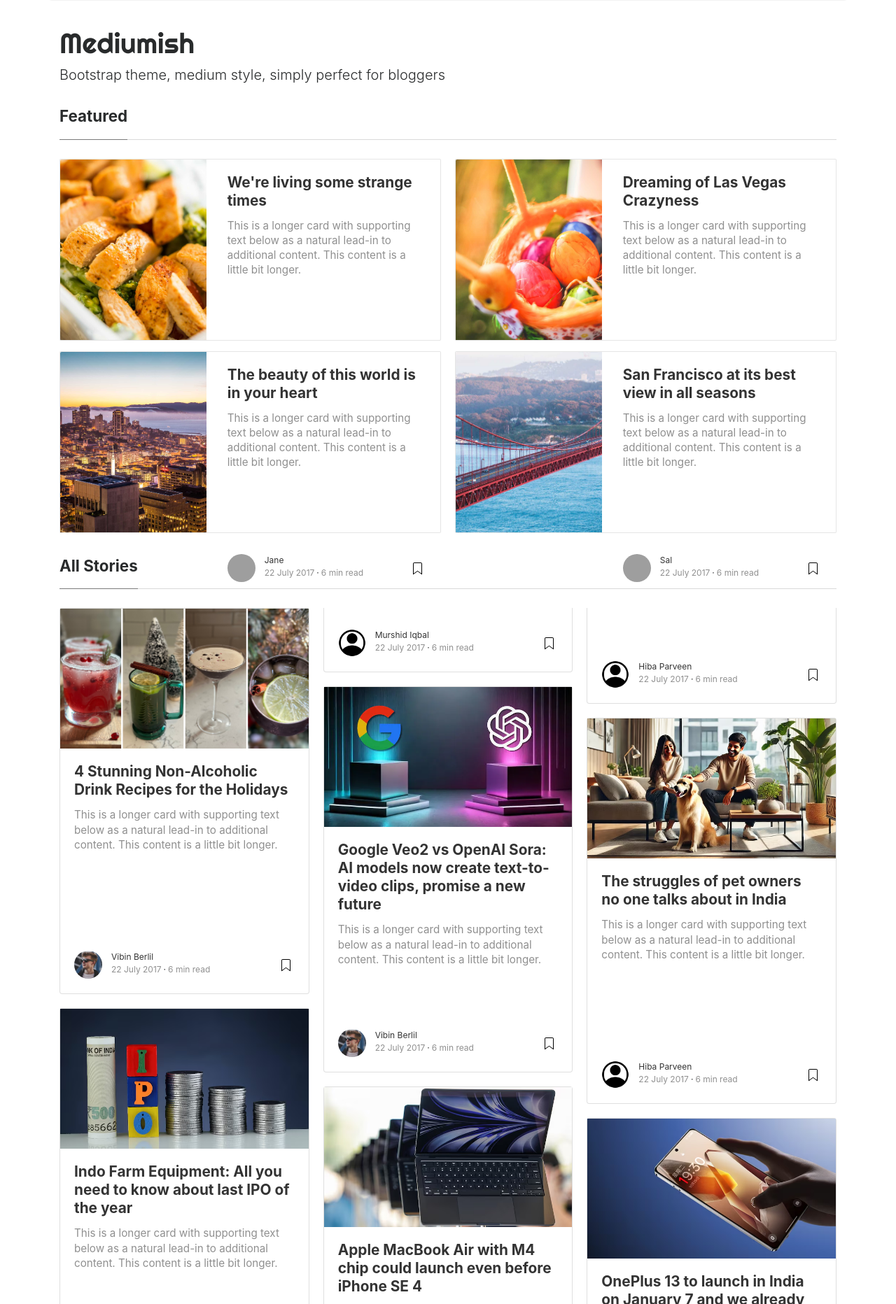
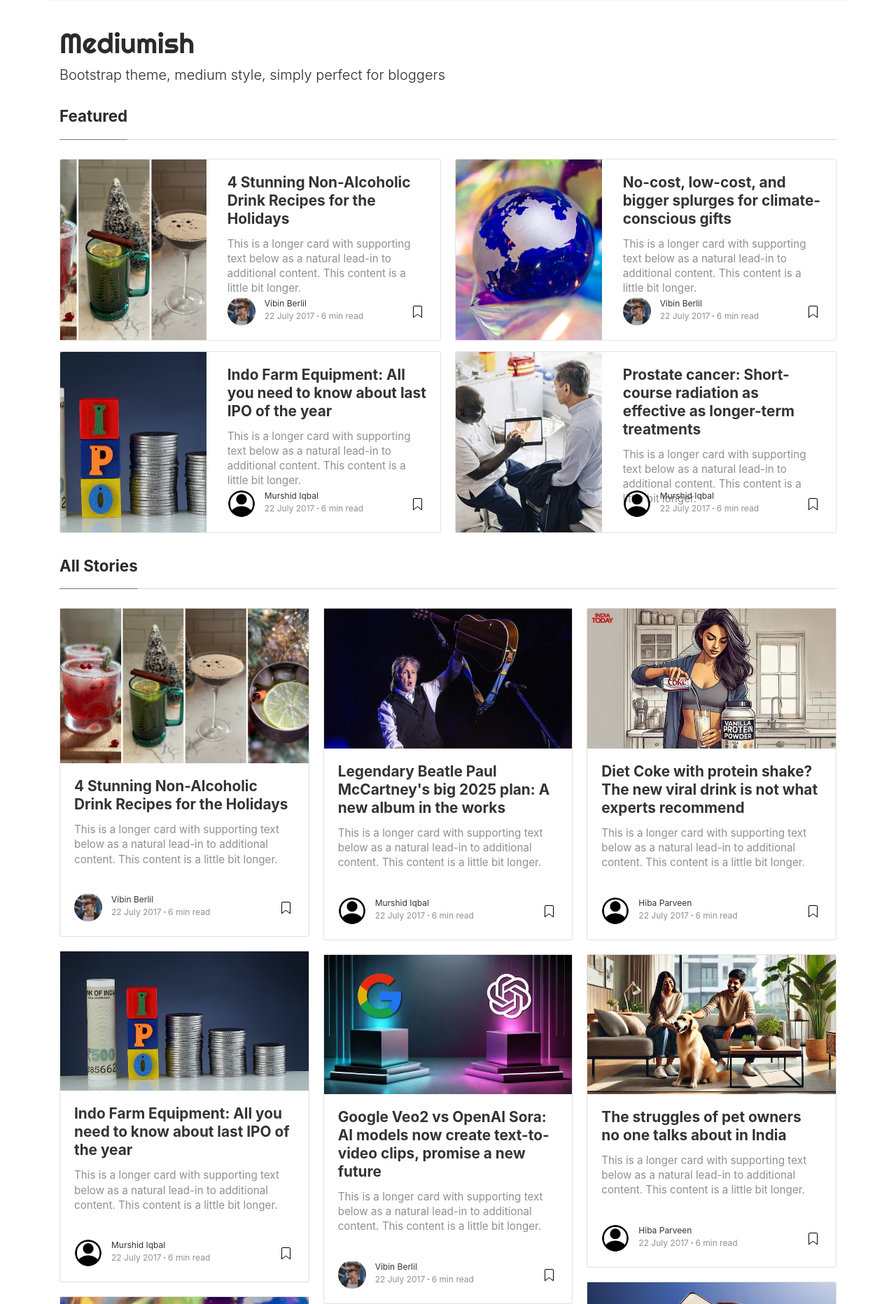
Before and after one commit to fazilcmohammed/django_blog_website, a Django app: page /home/ in a window 1280 px wide. Shown: the part 56-1920 px from the top of the page at 70% size. Run offline with Django 5.2, Linux system fonts and the light colour scheme; data comes from the database, SQL or seed files in the repository; both versions use the stored data as it was after the commit; some libraries are stand-ins or nearby versions; grey boxes are pictures that could not be loaded.

Commit message:
update the home page

```diff
--- a/blogpost/views.py
+++ b/blogpost/views.py
@@ -10,8 +10,9 @@
         full_name = None
 
     articles = Post.objects.all()
+    featured_posts = Post.objects.order_by('priority')[:4]
 
-    return render(request, 'home.html', {'full_name' : full_name, "articles" : articles})
+    return render(request, 'home.html', {'full_name' : full_name, "articles" : articles, "featured":featured_posts})
 
 @login_required
 def newpost(request):
--- a/templates/home.html
+++ b/templates/home.html
@@ -10,9 +10,16 @@
 			object-fit: cover; /* This ensures the image covers the area while maintaining aspect ratio */
 		}
 		.card-block {
-			min-height: 350px; /* Increased height for the card content */
+			display: flex;
+			flex-direction: column;
+			justify-content: space-between;
+			height: 100%;
+		}
+		.card-text {
+			flex-grow: 1; /* This will allow the card text to take up available space */
 		}
 	</style>
+
 
 </head>
 
@@ -32,25 +39,26 @@
 		<div class="card-columns listfeaturedtag">
 
 			<!-- begin post -->
+			{% for f in featured %}
 			<div class="card">
 				<div class="row">
 					<div class="col-md-5 wrapthumbnail">
 						<a href="post.html">
-							<div class="thumbnail" style="background-image:url(assets/img/demopic/1.jpg);">
+							<div class="thumbnail" style="background-image:url({{f.image.url}});">
 							</div>
 						</a>
 					</div>
 					<div class="col-md-7">
 						<div class="card-block">
-							<h2 class="card-title"><a href="post.html">We're living some strange times</a></h2>
+							<h2 class="card-title"><a href="post.html">{{f.title}}</a></h2>
 							<h4 class="card-text">This is a longer card with supporting text below as a natural lead-in to additional content. This content is a little bit longer.</h4>
 							<div class="metafooter">
 								<div class="wrapfooter">
 									<span class="meta-footer-thumb">
-									<a href="author.html"><img class="author-thumb" src="https://www.gravatar.com/avatar/e56154546cf4be74e393c62d1ae9f9d4?s=250&amp;d=mm&amp;r=x" alt="Sal"></a>
+									<a href="author.html"><img class="author-thumb" src="{{f.author.profile.profile_picture.url}}" alt="Sal"></a>
 									</span>
 									<span class="author-meta">
-									<span class="post-name"><a href="author.html">Steve</a></span><br/>
+									<span class="post-name"><a href="author.html">{{f.author.first_name}} {{f.author.last_name}}</a></span><br/>
 									<span class="post-date">22 July 2017</span><span class="dot"></span><span class="post-read">6 min read</span>
 									</span>
 									<span class="post-read-more"><a href="post.html" title="Read Story"><svg class="svgIcon-use" width="25" height="25" viewbox="0 0 25 25"><path d="M19 6c0-1.1-.9-2-2-2H8c-1.1 0-2 .9-2 2v14.66h.012c.01.103.045.204.12.285a.5.5 0 0 0 .706.03L12.5 16.85l5.662 4.126a.508.508 0 0 0 .708-.03.5.5 0 0 0 .118-.285H19V6zm-6.838 9.97L7 19.636V6c0-.55.45-1 1-1h9c.55 0 1 .45 1 1v13.637l-5.162-3.668a.49.49 0 0 0-.676 0z" fill-rule="evenodd"></path></svg></a></span>
@@ -60,99 +68,11 @@
 					</div>
 				</div>
 			</div>
+			{% endfor %}
 			<!-- end post -->
 
 			<!-- begin post -->
-			<div class="card">
-				<div class="row">
-					<div class="col-md-5 wrapthumbnail">
-						<a href="post.html">
-							<div class="thumbnail" style="background-image:url(assets/img/demopic/2.jpg);">
-							</div>
-						</a>
-					</div>
-					<div class="col-md-7">
-						<div class="card-block">
-							<h2 class="card-title"><a href="post.html">The beauty of this world is in your heart</a></h2>
-							<h4 class="card-text">This is a longer card with supporting text below as a natural lead-in to additional content. This content is a little bit longer.</h4>
-							<div class="metafooter">
-								<div class="wrapfooter">
-									<span class="meta-footer-thumb">
-									<a href="author.html"><img class="author-thumb" src="https://www.gravatar.com/avatar/e56154546cf4be74e393c62d1ae9f9d4?s=250&amp;d=mm&amp;r=x" alt="Sal"></a>
-									</span>
-									<span class="author-meta">
-									<span class="post-name"><a href="author.html">Jane</a></span><br/>
-									<span class="post-date">22 July 2017</span><span class="dot"></span><span class="post-read">6 min read</span>
-									</span>
-									<span class="post-read-more"><a href="post.html" title="Read Story"><svg class="svgIcon-use" width="25" height="25" viewbox="0 0 25 25"><path d="M19 6c0-1.1-.9-2-2-2H8c-1.1 0-2 .9-2 2v14.66h.012c.01.103.045.204.12.285a.5.5 0 0 0 .706.03L12.5 16.85l5.662 4.126a.508.508 0 0 0 .708-.03.5.5 0 0 0 .118-.285H19V6zm-6.838 9.97L7 19.636V6c0-.55.45-1 1-1h9c.55 0 1 .45 1 1v13.637l-5.162-3.668a.49.49 0 0 0-.676 0z" fill-rule="evenodd"></path></svg></a></span>
-								</div>
-							</div>
-						</div>
-					</div>
-				</div>
-			</div>
-			<!--end post -->
 
-			<!-- begin post -->
-			<div class="card">
-				<div class="row">
-					<div class="col-md-5 wrapthumbnail">
-						<a href="post.html">
-							<div class="thumbnail" style="background-image:url(assets/img/demopic/3.jpg);">
-							</div>
-						</a>
-					</div>
-					<div class="col-md-7">
-						<div class="card-block">
-							<h2 class="card-title"><a href="post.html">Dreaming of Las Vegas Crazyness</a></h2>
-							<h4 class="card-text">This is a longer card with supporting text below as a natural lead-in to additional content. This content is a little bit longer.</h4>
-							<div class="metafooter">
-								<div class="wrapfooter">
-									<span class="meta-footer-thumb">
-									<a href="author.html"><img class="author-thumb" src="https://www.gravatar.com/avatar/e56154546cf4be74e393c62d1ae9f9d4?s=250&amp;d=mm&amp;r=x" alt="Sal"></a>
-									</span>
-									<span class="author-meta">
-									<span class="post-name"><a href="author.html">Mary</a></span><br/>
-									<span class="post-date">22 July 2017</span><span class="dot"></span><span class="post-read">6 min read</span>
-									</span>
-									<span class="post-read-more"><a href="post.html" title="Read Story"><svg class="svgIcon-use" width="25" height="25" viewbox="0 0 25 25"><path d="M19 6c0-1.1-.9-2-2-2H8c-1.1 0-2 .9-2 2v14.66h.012c.01.103.045.204.12.285a.5.5 0 0 0 .706.03L12.5 16.85l5.662 4.126a.508.508 0 0 0 .708-.03.5.5 0 0 0 .118-.285H19V6zm-6.838 9.97L7 19.636V6c0-.55.45-1 1-1h9c.55 0 1 .45 1 1v13.637l-5.162-3.668a.49.49 0 0 0-.676 0z" fill-rule="evenodd"></path></svg></a></span>
-								</div>
-							</div>
-						</div>
-					</div>
-				</div>
-			</div>
-			<!-- end post -->
-
-			<!-- begin post -->
-			<div class="card">
-				<div class="row">
-					<div class="col-md-5 wrapthumbnail">
-						<a href="post.html">
-							<div class="thumbnail" style="background-image:url(assets/img/demopic/4.jpg);">
-							</div>
-						</a>
-					</div>
-					<div class="col-md-7">
-						<div class="card-block">
-							<h2 class="card-title"><a href="post.html">San Francisco at its best view in all seasons</a></h2>
-							<h4 class="card-text">This is a longer card with supporting text below as a natural lead-in to additional content. This content is a little bit longer.</h4>
-							<div class="metafooter">
-								<div class="wrapfooter">
-									<span class="meta-footer-thumb">
-									<a href="author.html"><img class="author-thumb" src="https://www.gravatar.com/avatar/e56154546cf4be74e393c62d1ae9f9d4?s=250&amp;d=mm&amp;r=x" alt="Sal"></a>
-									</span>
-									<span class="author-meta">
-									<span class="post-name"><a href="author.html">Sal</a></span><br/>
-									<span class="post-date">22 July 2017</span><span class="dot"></span><span class="post-read">6 min read</span>
-									</span>
-									<span class="post-read-more"><a href="post.html" title="Read Story"><svg class="svgIcon-use" width="25" height="25" viewbox="0 0 25 25"><path d="M19 6c0-1.1-.9-2-2-2H8c-1.1 0-2 .9-2 2v14.66h.012c.01.103.045.204.12.285a.5.5 0 0 0 .706.03L12.5 16.85l5.662 4.126a.508.508 0 0 0 .708-.03.5.5 0 0 0 .118-.285H19V6zm-6.838 9.97L7 19.636V6c0-.55.45-1 1-1h9c.55 0 1 .45 1 1v13.637l-5.162-3.668a.49.49 0 0 0-.676 0z" fill-rule="evenodd"></path></svg></a></span>
-								</div>
-							</div>
-						</div>
-					</div>
-				</div>
-			</div>
 			<!-- end post -->
 
 		</div>
@@ -168,35 +88,32 @@
 			</div>
 			<div class="card-columns listrecent">
 
-			{% comment %} ALL ARTICLES {% endcomment %}
 				<!-- begin post -->
 				{% for article in articles %}
-<div class="card d-flex flex-column" style="height: 100%;">
+				<div class="card">
 					<a href="post.html">
-        <img class="img-fluid fixed-size" src="{{ article.image.url }}" alt="">
+						<img class="img-fluid" src="{{article.image.url}}" alt="">
 					</a>
-    <div class="card-block d-flex flex-column flex-grow-1" style="min-height: 350px;">
-        <h2 class="card-title"><a href="{% url "post_detail" article.id %}">{{ article.title }}</a></h2>
+					<div class="card-block">
+						<h2 class="card-title"><a href="post.html">{{article.title}}</a></h2>
 						<h4 class="card-text">This is a longer card with supporting text below as a natural lead-in to additional content. This content is a little bit longer.</h4>
-        <div class="metafooter mt-auto">
+						<div class="metafooter">
 							<div class="wrapfooter">
 								<span class="meta-footer-thumb">
-                    <a href="author.html"><img class="author-thumb" src="{{ article.author.profile.profile_picture.url }}" alt="Sal"></a>
+								<a href="author.html"><img class="author-thumb" src="{{article.author.profile.profile_picture.url}}" alt="Sal"></a>
 								</span>
 								<span class="author-meta">
-                    <span class="post-name"><a href="author.html">{{ article.author.first_name }} {{article.author.last_name}}</a></span><br/>
+								<span class="post-name"><a href="author.html">{{article.author.first_name}} {{article.author.last_name}}</a></span><br/>
 								<span class="post-date">22 July 2017</span><span class="dot"></span><span class="post-read">6 min read</span>
 								</span>
-                <span class="post-read-more"><a href="post.html" title="Read Story"><svg class="svgIcon-use" width="25" height="25" viewBox="0 0 25 25"><path d="M19 6c0-1.1-.9-2-2-2H8c-1.1 0-2 .9-2 2v14.66h.012c.01.103.045.204.12.285a.5.5 0 0 0 .706.03L12.5 16.85l5.662 4.126a.508.508 0 0 0 .708-.03.5.5 0 0 0 .118-.285H19V6zm-6.838 9.97L7 19.636V6c0-.55.45-1 1-1h9c.55 0 1 .45 1 1v13.637l-5.162-3.668a.49.49 0 0 0-.676 0z" fill-rule="evenodd"></path></svg></a></span>
+								<span class="post-read-more"><a href="post.html" title="Read Story"><svg class="svgIcon-use" width="25" height="25" viewbox="0 0 25 25"><path d="M19 6c0-1.1-.9-2-2-2H8c-1.1 0-2 .9-2 2v14.66h.012c.01.103.045.204.12.285a.5.5 0 0 0 .706.03L12.5 16.85l5.662 4.126a.508.508 0 0 0 .708-.03.5.5 0 0 0 .118-.285H19V6zm-6.838 9.97L7 19.636V6c0-.55.45-1 1-1h9c.55 0 1 .45 1 1v13.637l-5.162-3.668a.49.49 0 0 0-.676 0z" fill-rule="evenodd"></path></svg></a></span>
 							</div>
 						</div>
 					</div>
 				</div>
 				{% endfor %}
-
 				<!-- end post -->
 
-			<!-- begin post -->
 
 
 			</div>
```
Also changed, not shown: db.sqlite3, media/post_images/mobikwik-share-price-the-stock-saw-high-trading-volume-today-on-bse-265937867-16x9.avif (added), media/post_images/travell.avif (added). Lines whose indentation alone changed are shown as unchanged.
